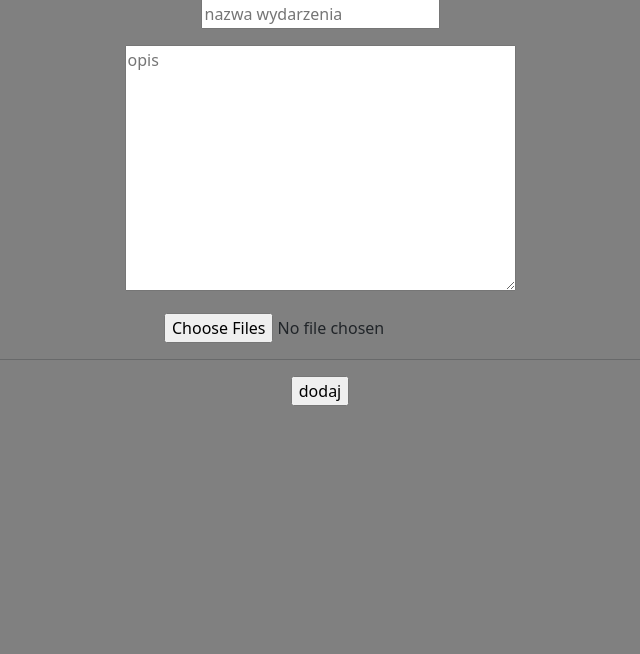
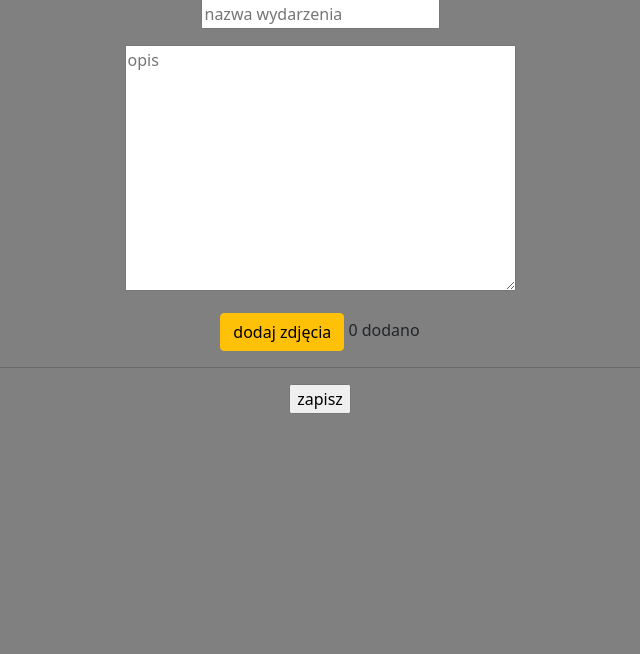
Before and after one commit to KarolinaK-14/django_app_for_off_road_club, a Django app: page /blog/dodaj-artykul/ in a window 1280 px wide. Shown: the part 128-782 px from the top of the page, without its empty margins (320-960 px from the left). Run offline with Django 3.2, Linux system fonts and the light colour scheme; the visitor is signed in with stand-in values (Sample User, id 1); parts of the project's set-up code (start-up, migrations or seed data) failed here and were passed over; some libraries are stand-ins or nearby versions.

Commit message:
article_form_btn_in_polish

```diff
--- a/niunius/forms.py
+++ b/niunius/forms.py
@@ -33,7 +33,7 @@ class OrderForm(forms.ModelForm):
 
 class ArticleForm(forms.ModelForm):
     photos = forms.ImageField(
-        label="", widget=forms.ClearableFileInput(attrs={"multiple": True})
+        label="", widget=forms.ClearableFileInput(attrs={"multiple": True, "style": "display: none"})
     )
 
     class Meta:
--- a/niunius/templates/niunius/article_form.html
+++ b/niunius/templates/niunius/article_form.html
@@ -5,9 +5,20 @@
     <hr>
     <form action="" method="post" enctype="multipart/form-data">
         {% csrf_token %}
-        {{ form.as_p}}
+        {{ form.as_p }}
+        <div>
+            <label for="id_photos" class="btn btn-warning">dodaj zdjęcia</label>
+            <span><span id="files-count">0</span> dodano</span>
+        </div>
+
         <hr>
-        <input type="submit" value="dodaj">
+        <input type="submit" value="zapisz">
     </form>
 </div>
+    <script>
+    files_count=document.getElementById("files-count")
+    document.getElementById("id_photos").addEventListener("change", function() {
+        files_count.innerHTML=this.files.length
+    });
+    </script>
 {% endblock %}
```
Also changed, not shown: .github/workflows/style_and_testing.yml.
